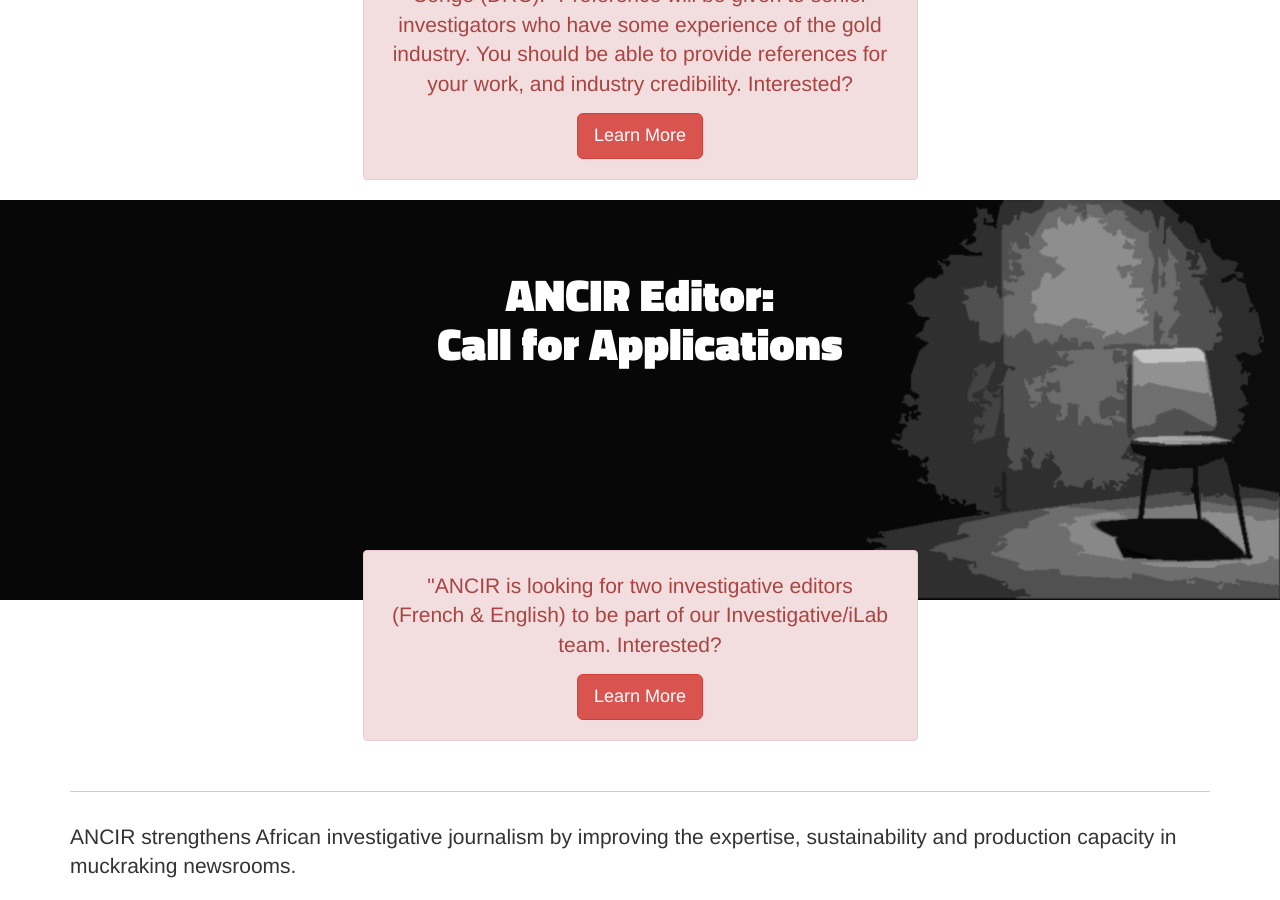
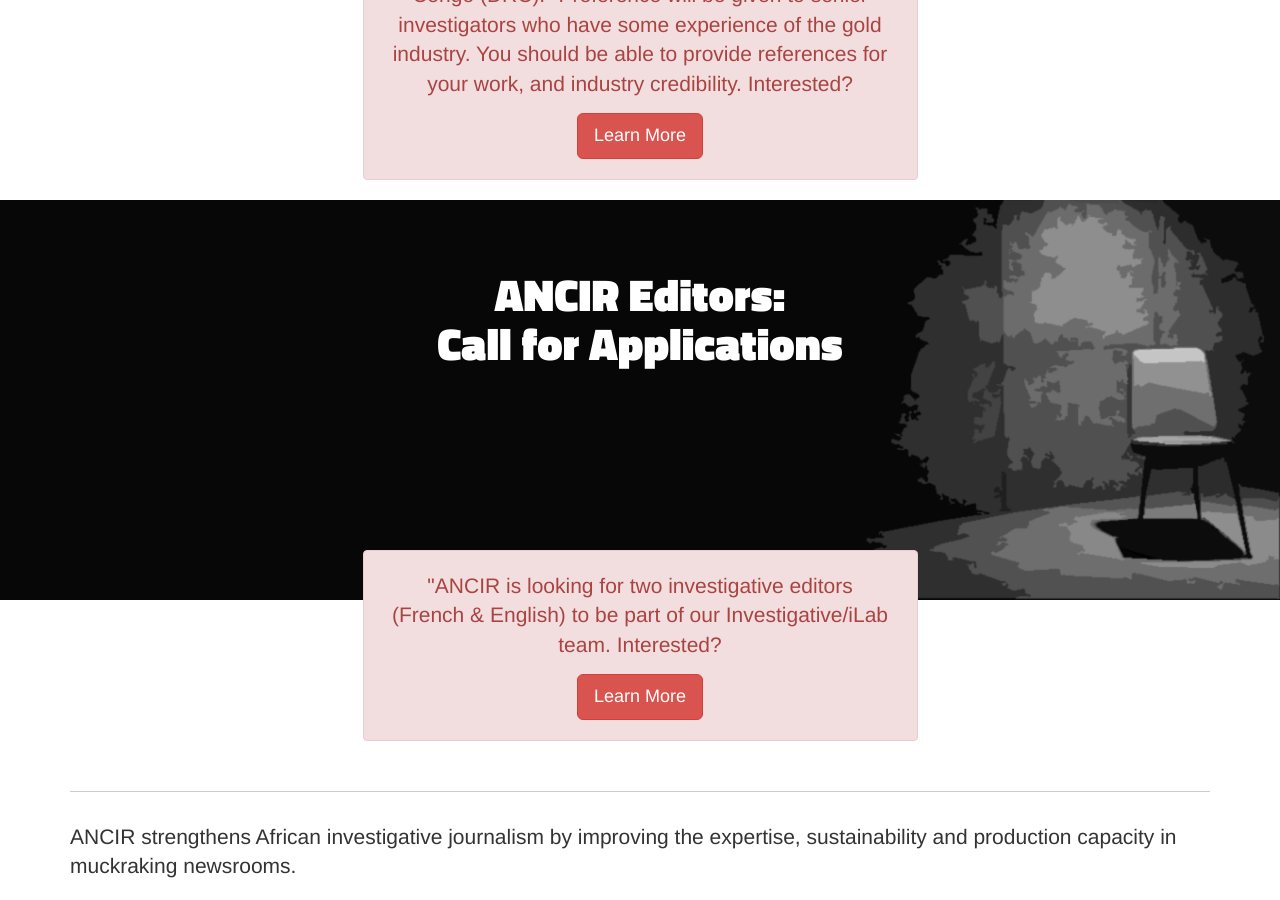
Before and after one commit to ANCIR/InvestigativeCenters.org, a Jekyll site: the page built from index.html, in a window 1280 px wide and 900 px high, scrolled down 2028 px. Built offline with Jekyll 4.4.1, drawn with Linux system fonts in a browser that asks for light colours; nearby versions of some CDN libraries; some web fonts are replaced; Markdown is read by kramdown in place of the engine named in the settings.

Commit message:
minor edits

```diff
--- a/index.html
+++ b/index.html
@@ -87,7 +87,7 @@
   <div class="container">
     <div clas="row">
       <div class="col-md-8 col-md-offset-2">
-        <h1 id="branding" class="text-center text-danger" style="padding-top:50px; font-size:45px; color: #fff;"> ANCIR Editor: <br/> Call for Applications</h1>
+        <h1 id="branding" class="text-center text-danger" style="padding-top:50px; font-size:45px; color: #fff;"> ANCIR Editors: <br/> Call for Applications</h1>
       </div>
     </div>
   </div>
```
